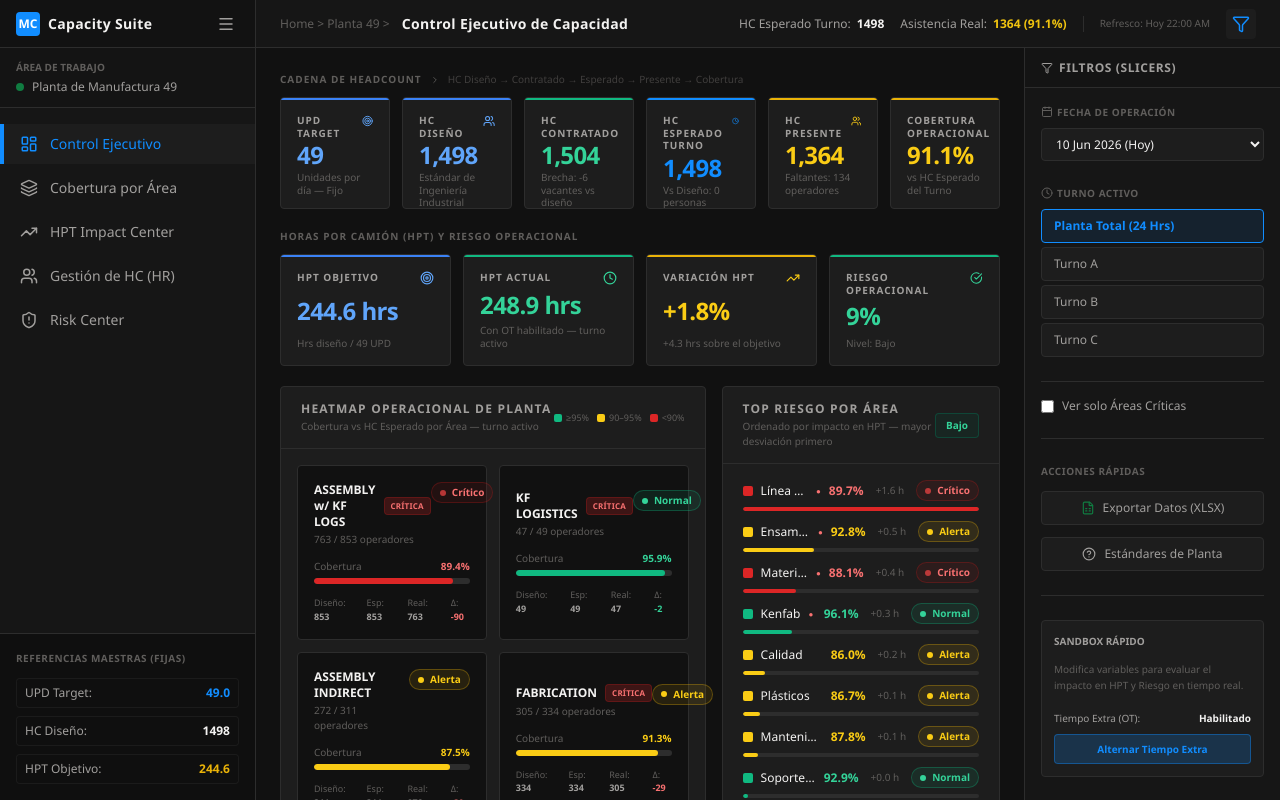
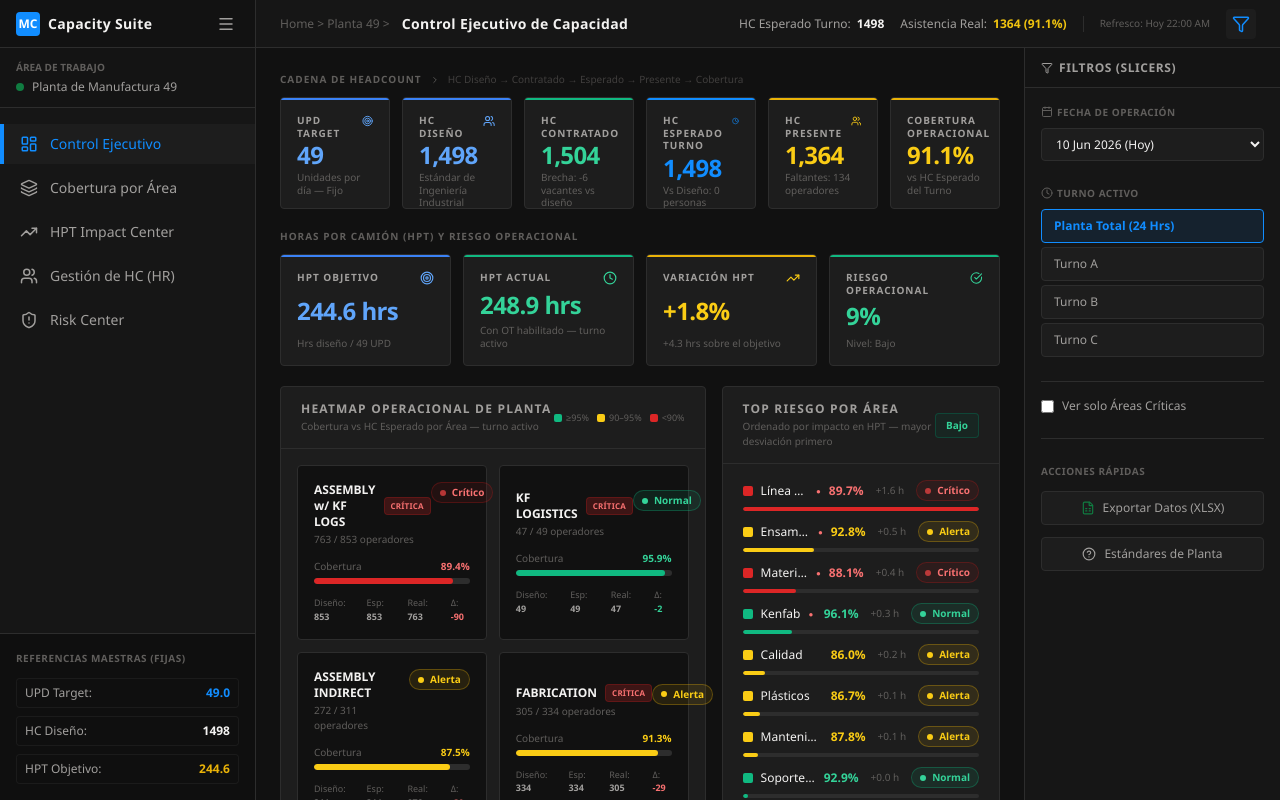
Before and after one commit to Guillermobot/HeadCount, a React (Vite) app: page / in a window 1280 px wide. Built offline with nearby package versions, Linux system fonts and the light colour scheme.

Commit message:
chore: remove Sandbox button from sidebar and Overtime card from HPT Impact Center

```diff
--- a/src/layouts/MainLayout.jsx
+++ b/src/layouts/MainLayout.jsx
@@ -309,44 +309,6 @@
                 </button>
               </div>
 
-              {/* Interactive Simulation Sandbox Quick Settings */}
-              <div className="pt-6 border-t border-brand-border">
-                <div className="bg-brand-card border border-brand-border rounded p-3 space-y-3">
-                  <div className="flex items-center justify-between">
-                    <span className="font-bold text-[10px] text-brand-text-secondary uppercase">Sandbox Rápido</span>
-                    {isSimulating && (
-                      <button
-                        onClick={resetSimulation}
-                        className="text-[10px] text-brand-danger hover:underline flex items-center gap-0.5"
-                      >
-                        <RotateCcw size={8} /> Restablecer
-                      </button>
-                    )}
-                  </div>
-                  <p className="text-[10px] text-brand-text-muted leading-relaxed">
-                    Modifica variables para evaluar el impacto en HPT y Riesgo en tiempo real.
-                  </p>
-                  <div className="space-y-2 pt-1">
-                    <div className="flex justify-between items-center text-[10px]">
-                      <span className="text-brand-text-secondary">Tiempo Extra (OT):</span>
-                      <span className="font-semibold text-brand-text-primary">
-                        {displaySnapshot?.otHabilitada ? 'Habilitado' : 'Deshabilitado'}
-                      </span>
-                    </div>
-                    <button
-                      onClick={() => {
-                        startSimulation();
-                        setTimeout(() => {
-                          updateSimulatedOt(!displaySnapshot?.otHabilitada);
-                        }, 50);
-                      }}
-                      className="w-full py-1.5 rounded bg-brand-accent/20 hover:bg-brand-accent/30 border border-brand-accent/40 text-brand-accent font-semibold text-[10px] transition-colors"
-                    >
-                      Alternar Tiempo Extra
-                    </button>
-                  </div>
-                </div>
-              </div>
 
             </div>
           </div>
--- a/src/views/HptImpactCenter.jsx
+++ b/src/views/HptImpactCenter.jsx
@@ -334,7 +334,7 @@
     <div className="space-y-5">
 
       {/* ── ROW 1: KPI Cards ── */}
-      <div className="grid grid-cols-2 xl:grid-cols-4 gap-3">
+      <div className="grid grid-cols-2 xl:grid-cols-3 gap-3">
         {[
           {
             label: 'HPT Objective',
@@ -363,16 +363,6 @@
             icon: hptDelta > 8
               ? <AlertTriangle size={14} className="text-yellow-400"  />
               : <CheckCircle   size={14} className="text-emerald-400" />,
-          },
-          {
-            label: 'Overtime (OT)',
-            value: otEnabled ? 'Enabled' : 'Disabled',
-            sub: otEnabled
-              ? 'Mitigating deficit — raises HPT via inefficiency factor'
-              : 'No compensation — risk of missing 49 UPD',
-            color: otEnabled ? 'text-yellow-400' : 'text-brand-text-secondary',
-            bar:   otEnabled ? 'bg-yellow-400'   : 'bg-brand-border',
-            icon: <Zap size={14} className={otEnabled ? 'text-yellow-400' : 'text-brand-text-muted'} />,
           },
         ].map((k, i) => (
           <div key={i} className="relative bg-brand-card border border-brand-border rounded p-4 h-28 flex flex-col justify-between overflow-hidden">
```
